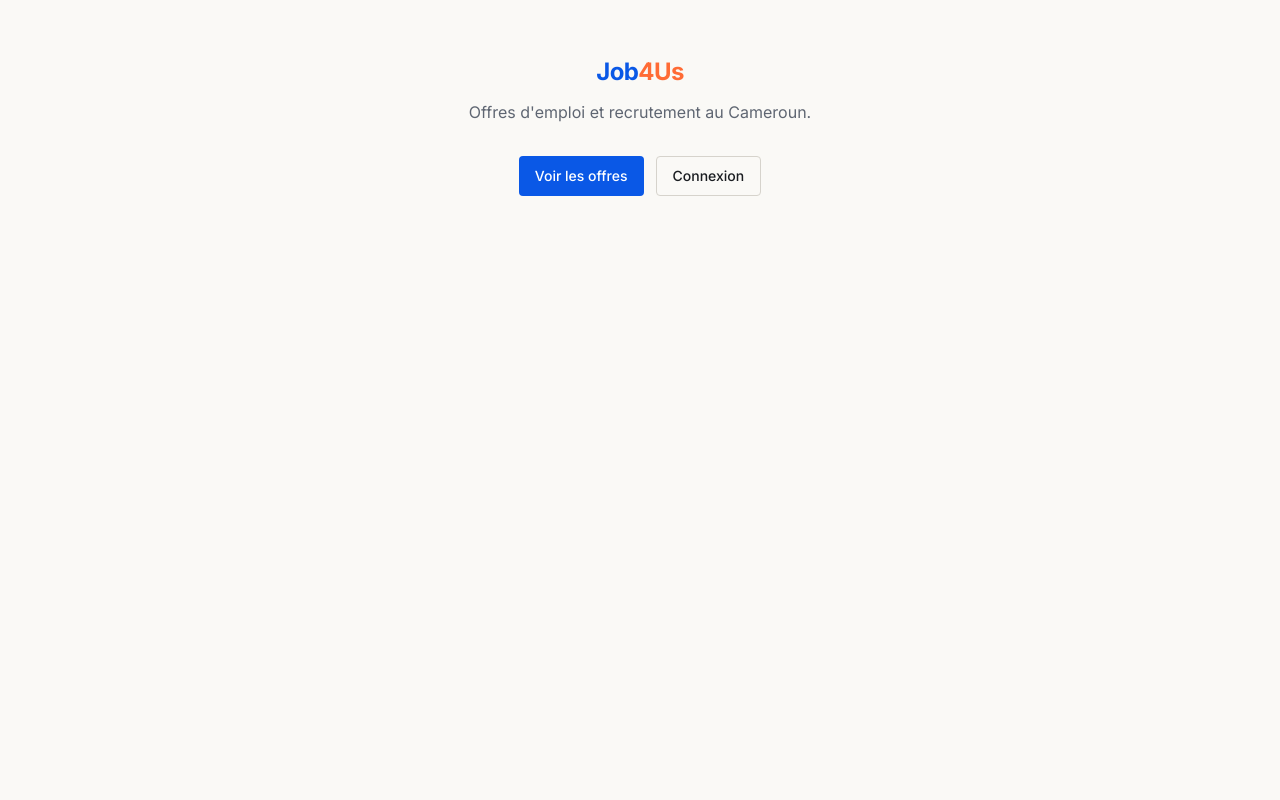
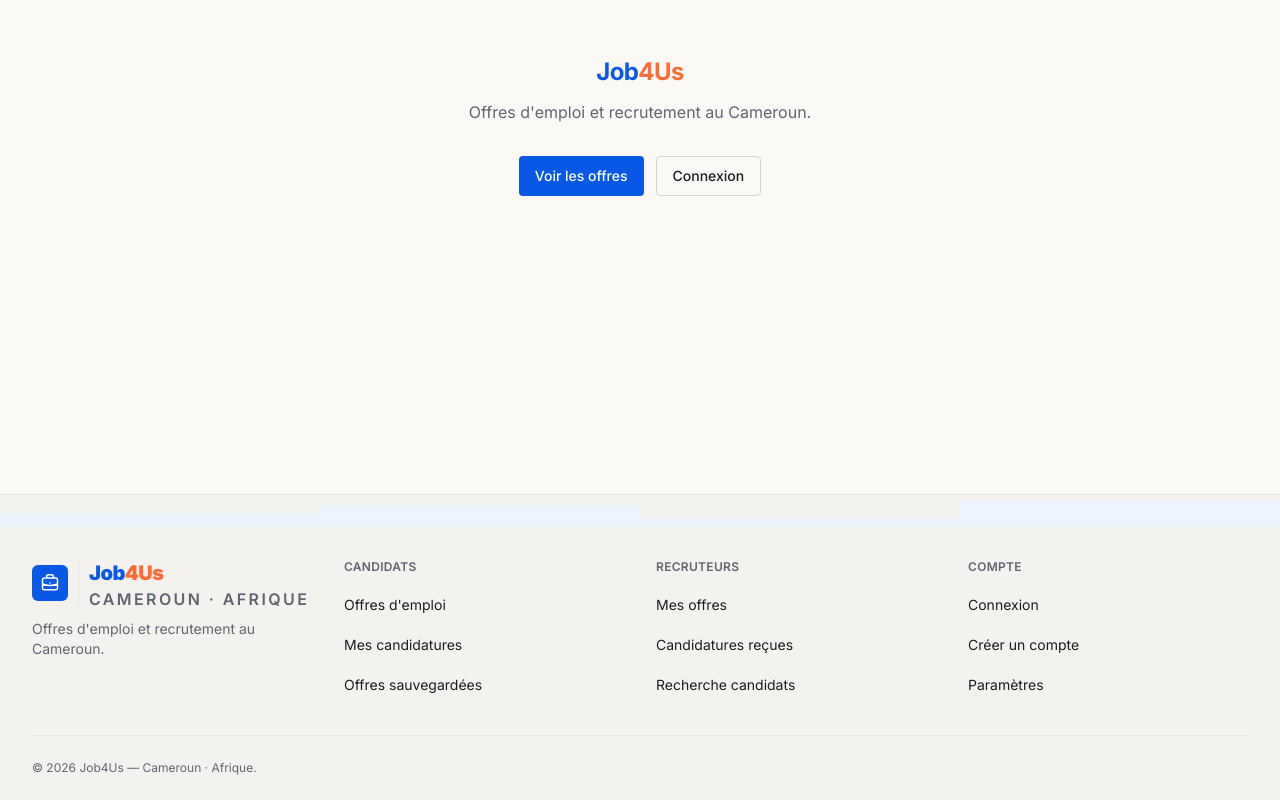
Before and after one commit to Djibril-dev237/JOB4us, a Next.js app: page / in a window 1280 px wide. Shown: the part 307-1107 px from the top of the page. Before the commit the page ends 801 px from the top, so only its background shows below. Built offline with nearby package versions, Linux system fonts and the light colour scheme; no server answers.

Commit message:
feat(layout): footer global - motif marches signature, navigation par espace

```diff
--- a/src/app/layout.tsx
+++ b/src/app/layout.tsx
@@ -1,6 +1,7 @@
 import type { Metadata } from "next";
 import { Inter } from "next/font/google";
 
+import { Footer } from "@/components/layout/footer";
 import { Header } from "@/components/layout/header";
 import "./globals.css";
 
@@ -36,6 +37,8 @@ export default function RootLayout({ children }: LayoutProps<"/">) {
         <main id="contenu" className="flex-1">
           {children}
         </main>
+
+        <Footer />
       </body>
     </html>
   );
--- /dev/null
+++ b/src/components/layout/footer.tsx
@@ -0,0 +1,96 @@
+import Link from 'next/link'
+
+import { Logo } from './logo'
+
+// ─── Footer global ───────────────────────────────────────────────────────────
+// Bande unique, fond surface-alt, motif de marches en aplat bleu très pâle :
+// c'est l'UNIQUE usage décoratif du projet (signature de la direction B,
+// référence Haikei — formes géométriques génératives), sans dégradé.
+// Les liens vers les espaces protégés redirigent vers /login pour les
+// visiteurs (proxy), et seront pleinement utiles après migration des modules.
+// ---------------------------------------------------------------------------
+
+interface FooterNav {
+  title: string
+  links: { label: string; href: string }[]
+}
+
+const FOOTER_NAVS: FooterNav[] = [
+  {
+    title: 'Candidats',
+    links: [
+      { label: "Offres d'emploi", href: '/offres' },
+      { label: 'Mes candidatures', href: '/candidat/candidatures' },
+      { label: 'Offres sauvegardées', href: '/candidat/offres/sauvegardees' },
+    ],
+  },
+  {
+    title: 'Recruteurs',
+    links: [
+      { label: 'Mes offres', href: '/recruteur/offres' },
+      { label: 'Candidatures reçues', href: '/recruteur/candidatures' },
+      { label: 'Recherche candidats', href: '/recruteur/candidats' },
+    ],
+  },
+  {
+    title: 'Compte',
+    links: [
+      { label: 'Connexion', href: '/login' },
+      { label: "Créer un compte", href: '/register' },
+      { label: 'Paramètres', href: '/parametres' },
+    ],
+  },
+]
+
+export function Footer() {
+  const year = new Date().getFullYear()
+
+  return (
+    <footer className="border-t border-line bg-surface-alt">
+      {/* Motif marches : signature décorative unique, aplat, aria-hidden */}
+      <div aria-hidden="true" className="h-8 w-full overflow-hidden">
+        <svg className="h-full w-full" viewBox="0 0 1200 32" preserveAspectRatio="none">
+          <path
+            d="M0 32V18h300V10h300v14h300V6h300v26z"
+            fill="var(--color-brand-tint)"
+          />
+        </svg>
+      </div>
+
+      <div className="mx-auto max-w-7xl px-4 sm:px-6 lg:px-8">
+        <div className="grid gap-8 py-8 sm:grid-cols-2 lg:grid-cols-4">
+          <div>
+            <Logo />
+            <p className="mt-3 max-w-xs text-sm text-ink-muted">
+              Offres d&apos;emploi et recrutement au Cameroun.
+            </p>
+          </div>
+
+          {FOOTER_NAVS.map((nav) => (
+            <nav key={nav.title} aria-label={nav.title}>
+              <h2 className="text-xs font-semibold uppercase tracking-wide text-ink-muted">
+                {nav.title}
+              </h2>
+              <ul className="mt-3 space-y-1">
+                {nav.links.map((link) => (
+                  <li key={link.href}>
+                    <Link
+                      href={link.href}
+                      className="flex min-h-9 items-center text-sm text-ink transition-colors duration-fast hover:text-brand"
+                    >
+                      {link.label}
+                    </Link>
+                  </li>
+                ))}
+              </ul>
+            </nav>
+          ))}
+        </div>
+
+        <div className="border-t border-line py-6 text-xs text-ink-muted">
+          © {year} Job4Us — Cameroun · Afrique.
+        </div>
+      </div>
+    </footer>
+  )
+}
```
